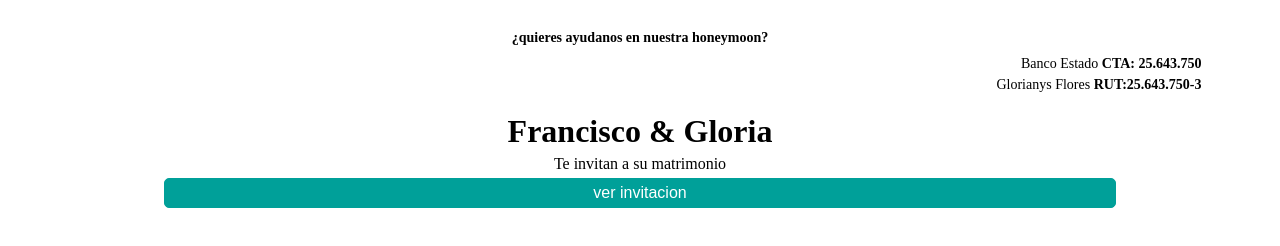
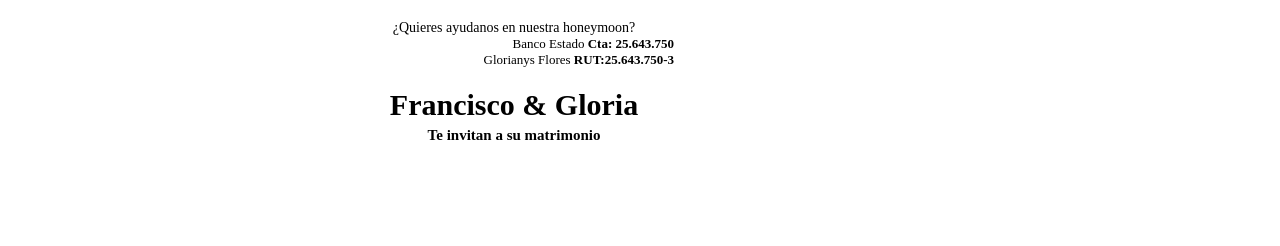
Before and after one commit to Frankiiize/Matrimonio, a plain HTML site: page index.html in a window 1280 px wide. Drawn offline with Linux system fonts and the light colour scheme.

Commit message:
layout listo y stilos basicos al header, confirmacion de asistancia lista usando position relative

```diff
--- /dev/null
+++ b/estilos.css
@@ -0,0 +1,114 @@
+:root{
+    --bitcoin-orange:#F7931A;
+    --soft-orange:#FFE9D5;
+    --secundary-blue:#1A9AF7;
+    --soft-blue:#E7F5FF;
+    --warm-black:#201E1C;
+    --black:#282623;
+    --grey:#BABABA;
+    --off-white:#FAF8F7;
+    --just-white:#fff;
+    --warn-black1: #282623;
+}
+*{
+    box-sizing: border-box;
+    margin: 0;
+    padding: 0;
+}
+html{
+    font-size: 62.5%;
+}
+/* --------------------------------<HEADER>------------------------------- */
+.header_container{
+     position: relative;
+     display: flex;
+     flex-direction: column;
+     width: 100%;
+     min-width: 320px;
+     height: 150px;
+     text-align: center;
+}
+.header_container-cta{
+    width: 90%;
+    min-width: 288px;
+    max-width: 900px;
+    display: flex;
+    flex-direction: column;
+    align-items: center;
+    margin-top: 20px;
+    margin-bottom: 20px;
+    margin-left: 5%;
+    margin-right: 5%;
+}
+.header_container-cta h4{
+    font-size: 1.4rem;
+    font-weight: normal;
+}
+.header_container-bank{
+    width: 90%;
+    min-width: 200px;
+    max-width: 320px;
+    margin: 0 auto;
+    text-align: right;
+}
+.header_container-bank p{
+    font-size: 1.3rem;
+}
+.header_container-bank p span{
+    font-weight: bold ;
+}
+.header_container-tittle{
+    width: 90%;
+    margin-left: 5%;
+    margin-right: 5%;
+    min-width: 288px;
+    max-width: 900px;
+    height: auto;
+    display: flex;
+    flex-direction: column;
+    align-items: center;
+    justify-content: center;
+}
+.header_container-tittle h1{
+    text-align: center;
+    font-size: 3rem;
+    margin-bottom: 5px;
+}
+.header_container-tittle p{
+    font-size: 1.5rem;
+    font-weight: bold;
+}
+/* --------------------------------</HEADER>------------------------------- */
+/* --------------------------------<ASISTENCIA>------------------------------- */
+.asistencia_container{
+    position: relative;
+    width: 100%;
+    min-width: 320px;
+    max-width: 900px;
+    height: auto;
+    display: flex;
+    flex-direction: column;
+    align-items: center;
+    justify-content: center;
+}
+.chat_container{
+    width: 90%;
+    min-width: 288px;
+    max-width: 500px;
+    display: flex;
+    justify-content: center;
+
+}
+.Window__Component-sc-17wvysh-0{
+
+
+}
+.Window__WindowComponent-sc-17wvysh-1{
+    min-width: 320px !important ;
+    width: 320px !important;
+    left: -86px;
+    margin-top: 45px;
+
+}
+
+/* --------------------------------</ASISTENCIA>------------------------------- */
--- a/index.html
+++ b/index.html
@@ -5,42 +5,29 @@
     <meta name="viewport" content="width=device-width, initial-scale=1.0">
     <title>Francisco & Gloria</title>
     <link rel="icon" href="assets/favicon.ico"" type="image/x-icon">
-    <link rel="stylesheet" href="./styles.css">
+    <link rel="stylesheet" href="./estilos.css">
 </head>
 <body>
     <header class="header_container">
         <div class="header_container-cta">
-            <h4>¿quieres ayudanos en nuestra honeymoon?</h4>
-            <p>Banco Estado <span>Cta: 25.643.750</span></p>
-            <p>Glorianys Flores <span> RUT:25.643.750-3</span></p>
+            <h4>¿Quieres ayudanos en nuestra honeymoon?</h4>
+            <div class="header_container-bank">
+                <p>Banco Estado <span>Cta: 25.643.750</span></p>
+                <p>Glorianys Flores <span> RUT:25.643.750-3</span></p>
+            </div>
         </div>
         <div class="header_container-tittle">
             <h1>Francisco & Gloria</h1>
             <p>Te invitan a su matrimonio</p>
-        </div>
-        <div class="header_container-button">
-            <button>ver invitacion</button>
-        </div>
+         </div>
     </header>
-    <div class="chat_container">
-        <script src="https://apps.elfsight.com/p/platform.js" defer></script>
-        <div class="elfsight-app-248a75b0-7177-4992-a406-58799e0a7dfd"></div>
-    </div>
-<!--     <section class="asistencia_container">
-        <div class="asistencia_container-title">
-            <h2>Confirma Tu asistencia</h2>
-            <div class="asistencia_container-form">
-                <form action="">
-                    <label for="">
-                        <input type="text">
-                        <input type="text">
-                        <input type="submit">
-                    </label>
-                </form>
-            </div>
+    <section class="asistencia_container">
+        <div class="chat_container">
+            <script src="https://apps.elfsight.com/p/platform.js" defer></script>
+            <div   class="elfsight-app-248a75b0-7177-4992-a406-58799e0a7dfd"></div>
         </div>
     </section>
-    <section class="timeDate_container">
+    <!-- <section class="timeDate_container">
         <div class="timeDate_container-title">
             <h3>Sabado 13 Marzo</h3>
             <p>12:00 horas</p>
@@ -50,13 +37,13 @@
             <p>Pedro Aguirre Cerda Parcela 9, lote 3</p>
             <p>Las colonias de Paine,Comuna de Paine</p>
         </div>
-    </section>
-    <section class="googleMaps_container">
+    </section> -->
+    <!-- <section class="googleMaps_container">
         <img width="200px" src="./assets/DireccionGoogleMaps.jpg" alt="">
     </section>
     <footer class="footer">
         footer
-    </footer> -->
+    </footer> - -->
 
 </body>
 </html>
--- a/styles.css
+++ b/styles.css
@@ -1,3 +1,15 @@
+:root{
+    --bitcoin-orange:#F7931A;
+    --soft-orange:#FFE9D5;
+    --secundary-blue:#1A9AF7;
+    --soft-blue:#E7F5FF;
+    --warm-black:#201E1C;
+    --black:#282623;
+    --grey:#BABABA;
+    --off-white:#FAF8F7;
+    --just-white:#fff;
+    --warn-black1: #282623;
+}
 *{
     box-sizing: border-box;
     margin: 0;
@@ -8,52 +20,62 @@ html{
 }
 /* --------------------------------<HEADER>------------------------------- */
 .header_container{
+    position: relative;
     width: 100%;
-    min-height: 200px;
-    font-size: 1.4rem;
-    margin-bottom: 0.5rem;
-    padding: 0.5rem;
+    min-width: 320px;
+    max-width: 900px;
+    height: 200px;
+    font-size: 1.5rem;
+    display: flex;
+    flex-direction:column ;
+    text-align: center;
+    align-self: center;
+    margin-bottom: 10px;
 
 }
 .header_container-cta{
     width: 90%;
+    min-width: 288px;
+    max-width: 900px;
     margin: 0 auto;
-    text-align: right;
     margin-top: 10px;
-    padding: 1rem;
+    margin-bottom: 10px;
 }
 .header_container-cta  h4{
-    width: 90%;
-    text-align: center;
+    width: 100%;
     margin: 0 auto;
-    padding: 0.5rem;
-    margin-bottom: 0.3rem;
+    margin-bottom: 5px;
+    display: flex;
+    flex-direction: column;
 }
-.header_container-cta p{
+.header_container-bank{
     width: 100%;
-    margin-top: 0.5rem;
-    margin-bottom: 0.5rem;
+    display: flex;
+    flex-direction: column;
+    align-items: flex-end;
+
 }
 .header_container-cta p span{
     font-weight: bold;
     text-transform: uppercase;
 }
 .header_container-tittle{
-    width: 100%;
+    width: 90%;
     min-height: 50px;
     font-size: 1.6rem;
-    margin-top: 0.5rem;
-    margin-bottom: 0.5rem;
+    margin-top: 5px;
+    margin-bottom: 5px;
+    margin: 0 auto;
 }
 .header_container-tittle h1{
-    width: 90%;
+    width: 100%;
     margin: 0 auto;
     text-align: center;
-    margin-bottom: 0.5rem;
-    margin-top: 0.5rem;
+    margin-bottom: 5px;
+    margin-top: 5px;
 }
 .header_container-tittle p{
-    width: 70%;
+    width: 100%;
     margin: 0 auto;
     text-align: center;
 }
@@ -61,10 +83,12 @@ html{
     width: 75%;
     margin: 0 auto;
     text-align: center;
-    border: 1px solid #00a099;
-    background-color: #00a099;
+    /* border: 1px solid #00a099; */
+    background-color:var(--bitcoin-orange);
     border-radius: 5px;
-    min-height: 2.5rem;
+    /* min-height: 2.5rem; */
+    max-width: 320px;
+    min-width: 288px;
 }
 
 .header_container-button button{
@@ -76,10 +100,24 @@ html{
     text-align: center;
     padding-top: 0.5rem;
     padding-bottom: 0.5rem;
+
 }
 /* --------------------------------</HEADER>------------------------------- */
+/* --------------------------------<WHASAPP>------------------------------- */
 .chat_container{
-    width: 50%;
+    width: 100%;
     margin: 0 auto;
 
 }
+
+.Window__Component-sc-17wvysh-0{
+    border: 1px solid blueviolet;
+    position: absolute;
+
+}
+.Window__WindowComponent-sc-17wvysh-1{
+    min-width: 320px !important ;
+    width: 320px !important;
+
+}
+/* --------------------------------</WHASAPP>------------------------------- */
```
Also changed, not shown: assets/frank&gloria.jpg (added).
